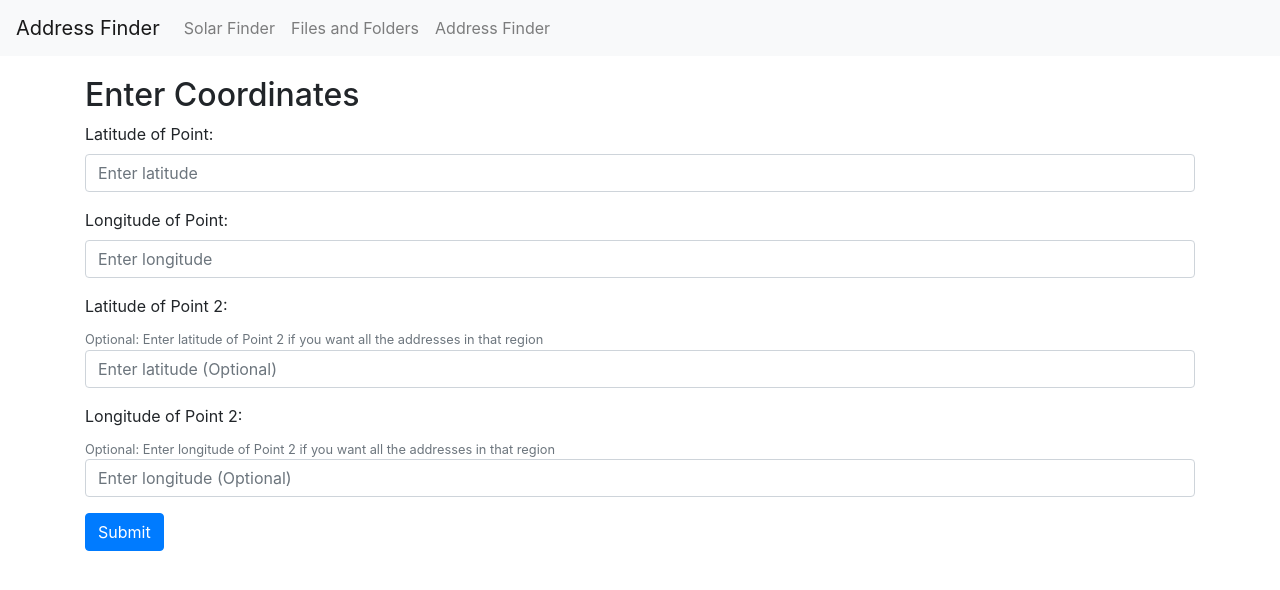
After one commit to mohammadmozafari/solar-finder-tool, a Flask app: page /address_finder in a window 1280 px wide. The commit adds this page. Shown: the top 590 px of the page. Run offline with Flask 3, Linux system fonts and the light colour scheme; some libraries are stand-ins or nearby versions.

Commit message:
(dev) addrr_finder front-end added on port 5002

```diff
--- a/config.py
+++ b/config.py
@@ -5,4 +5,4 @@ DATA_ROOT_PATH              = '/home/mozafari/solar-finder-tool/data'
 MODEL_HEAD_PATH             = '/home/adelavar/pv-extractor/pipeline/checkpoints/dinov2_mlp2_160k.model'
 
 # Change per contributer
-PROJECT_ROOT_PATH           = '/home/mozafari/solar-finder-tool'
+PROJECT_ROOT_PATH           = '/home/adelavar/pv-extractor'
--- a/webapp/app.py
+++ b/webapp/app.py
@@ -11,6 +11,7 @@ import numpy as np
 from pathlib import Path
 from utils.jobs import start_job
 from utils.utilities import measure_meters
+from scripts.location_info import get_location_info
 from flask import Flask, request, render_template, abort, send_file
 
 app = Flask(__name__)
@@ -89,3 +90,27 @@ def submit_images():
         pickle.dump(selected_choices, fp)
 
     return "Images submitted successfully!"
+
+@app.route('/address_finder')
+def address_finder():
+    return render_template('address_form.html')
+
+@app.route('/address_request', methods=['POST'])
+def address_request():
+    # Get the latitude and longitude values from the form
+    latitude1 = float(request.form.get('latitude1'))
+    longitude1 = float(request.form.get('longitude1'))
+
+    latitude2 = request.form.get('latitude2')
+    print(latitude2)
+    latitude2 = float(latitude2) if latitude2 is not '' else None
+    longitude2 = request.form.get('longitude2')
+    longitude2 = float(longitude2) if longitude2 is not '' else None
+
+    print("!", latitude1, type(latitude1))
+
+    # Process the coordinates and obtain results (replace this with your logic)
+    results = get_location_info(latitude1, longitude1, latitude2, longitude2)
+
+    # Render the results.html template with the obtained results
+    return render_template('results.html', results=results)
--- /dev/null
+++ b/webapp/static/css/home.css
@@ -0,0 +1,3 @@
+nav {
+    margin-bottom: 20px;
+  }
--- a/webapp/static/script/script.js
+++ b/webapp/static/script/script.js
@@ -1,3 +1,50 @@
 function submitForm() {
     document.getElementById('imageForm').submit();
 }
+
+const currentUrl = window.location.href;
+console.log(currentUrl);
+
+// POST data to the server
+function submitCoordinates() {
+    var sourceLat = document.getElementById('latitude1').value;
+    var sourceLong = document.getElementById('longitude1').value;
+    var targetLat = document.getElementById('latitude2').value;
+    var targetLong = document.getElementById('longitude2').value;
+
+    console.log("Source Latitude: " + sourceLat);
+    console.log("Source Longitude: " + sourceLong);
+    console.log("Target Latitude: " + targetLat);
+    console.log("Target Longitude: " + targetLong);
+
+    const xhr = new XMLHttpRequest();
+    xhr.open("POST", currentUrl + "/submit_job");
+    xhr.setRequestHeader("Content-Type", "application/json; charset=UTF-8")
+    const body = JSON.stringify({
+        exp_name: experimentName,
+        s_lat: sourceLat,
+        s_lon: sourceLong,
+        t_lat: targetLat,
+        t_lon: targetLong
+    });
+    xhr.onload = () => {
+        if (xhr.readyState == 4 && xhr.status == 201) {
+            console.log(JSON.parse(xhr.responseText));
+        } else {
+            console.log(`Error: ${xhr.status}`);
+        }
+    };
+    xhr.send(body);
+}
+
+getStatus();
+var intervalId = setInterval(
+    getStatus,
+5000);
+
+function submitAddrCoordinates() {
+    // You can add any additional client-side validation here
+
+    // Form will submit in a traditional way
+    return true;
+}
--- /dev/null
+++ b/webapp/templates/address_form.html
@@ -0,0 +1,70 @@
+<!DOCTYPE html>
+<html lang="en">
+<head>
+    <meta charset="UTF-8">
+    <meta name="viewport" content="width=device-width, initial-scale=1.0">
+    <title>Address Finder</title>
+    <!-- Bootstrap CSS -->
+    <link rel="stylesheet" href="https://maxcdn.bootstrapcdn.com/bootstrap/4.5.2/css/bootstrap.min.css">
+    <link rel="stylesheet" type="text/css" href="../static/css/home.css">
+    <!-- Bootstrap JS and Popper.js (required for Bootstrap) -->
+    <script src="https://code.jquery.com/jquery-3.6.4.slim.min.js"></script>
+    <script src="https://cdn.jsdelivr.net/npm/@popperjs/core@2.9.2/dist/umd/popper.min.js"></script>
+    <script src="https://maxcdn.bootstrapcdn.com/bootstrap/4.5.2/js/bootstrap.min.js"></script>
+    <script src="../static/script/script.js"></script>
+
+</head>
+<body>
+
+<!-- Navigation Bar -->
+<nav class="navbar navbar-expand-lg navbar-light bg-light">
+    <a class="navbar-brand" href="#">Address Finder</a>
+    <button class="navbar-toggler" type="button" data-toggle="collapse" data-target="#navbarNav" aria-controls="navbarNav" aria-expanded="false" aria-label="Toggle navigation">
+        <span class="navbar-toggler-icon"></span>
+    </button>
+    <div class="collapse navbar-collapse" id="navbarNav">
+        <ul class="navbar-nav">
+            <li class="nav-item">
+                <a class="nav-link" id="coordinates-tab" href="/">Solar Finder</a>
+            </li>
+            <li class="nav-item">
+                <a class="nav-link" id="files-tab" href="/display_images">Files and Folders</a>
+            </li>
+            <li class="nav-item">
+                <a class="nav-link" id="address-tab" href="/address_finder">Address Finder</a>
+            </li>
+            <!-- Add additional tabs if needed -->
+        </ul>
+    </div>
+</nav>
+
+<div class="container">
+    <h2>Enter Coordinates</h2>
+    <form action="/address_request" method="post" onsubmit="return submitAddrCoordinates()">
+        <div class="form-group">
+            <label for="latitude1">Latitude of Point:</label>
+            <input type="text" class="form-control" name="latitude1" id="latitude1" placeholder="Enter latitude">
+        </div>
+
+        <div class="form-group">
+            <label for="longitude1">Longitude of Point:</label>
+            <input type="text" class="form-control" name="longitude1" id="longitude1" placeholder="Enter longitude">
+        </div>
+
+        <div class="form-group">
+            <label for="latitude2">Latitude of Point 2:</label>
+            <small class="form-text text-muted">Optional: Enter latitude of Point 2 if you want all the addresses in that region</small>
+            <input type="text" class="form-control" name="latitude2" id="latitude2" placeholder="Enter latitude (Optional)">
+        </div>
+
+        <div class="form-group">
+            <label for="longitude2">Longitude of Point 2:</label>
+            <small class="form-text text-muted">Optional: Enter longitude of Point 2 if you want all the addresses in that region</small>
+            <input type="text" class="form-control" name="longitude2" id="longitude2" placeholder="Enter longitude (Optional)">
+        </div>
+        <button type="submit" id='addr_btn' class="btn btn-primary">Submit</button>
+
+    </form>
+</div>
+</body>
+</html>
```
Also changed, not shown: scripts/location_info.py (renamed from location_info.py, +25 -5 lines), webapp/templates/home.html (+7 -87 lines), webapp/templates/results.html (added, +17 -0 lines), 1 other file.
